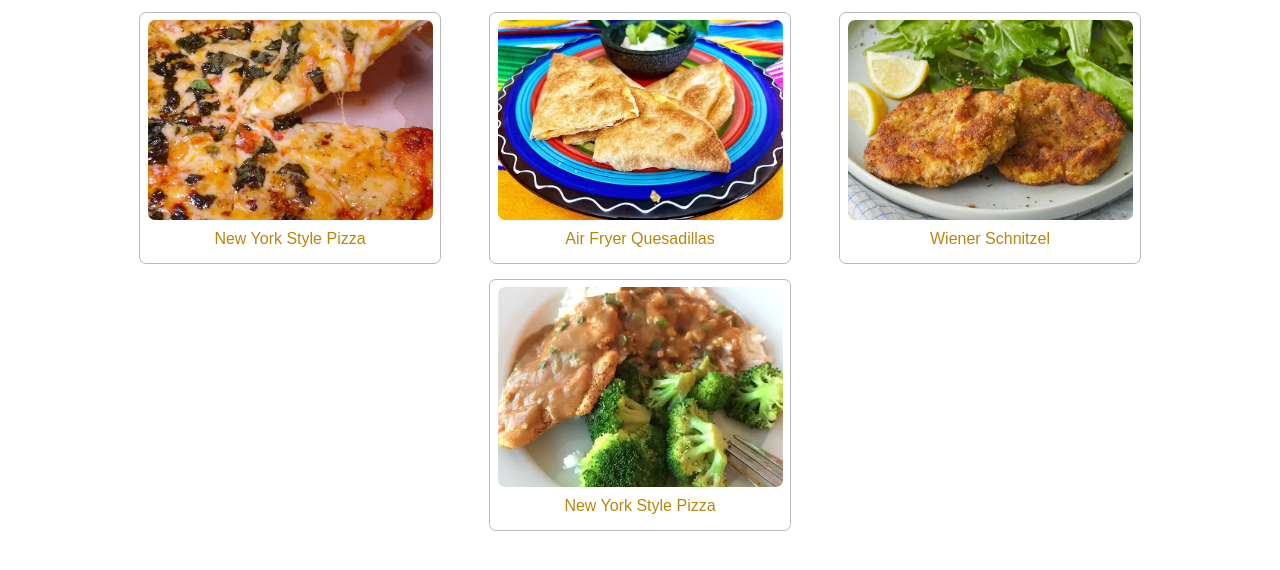
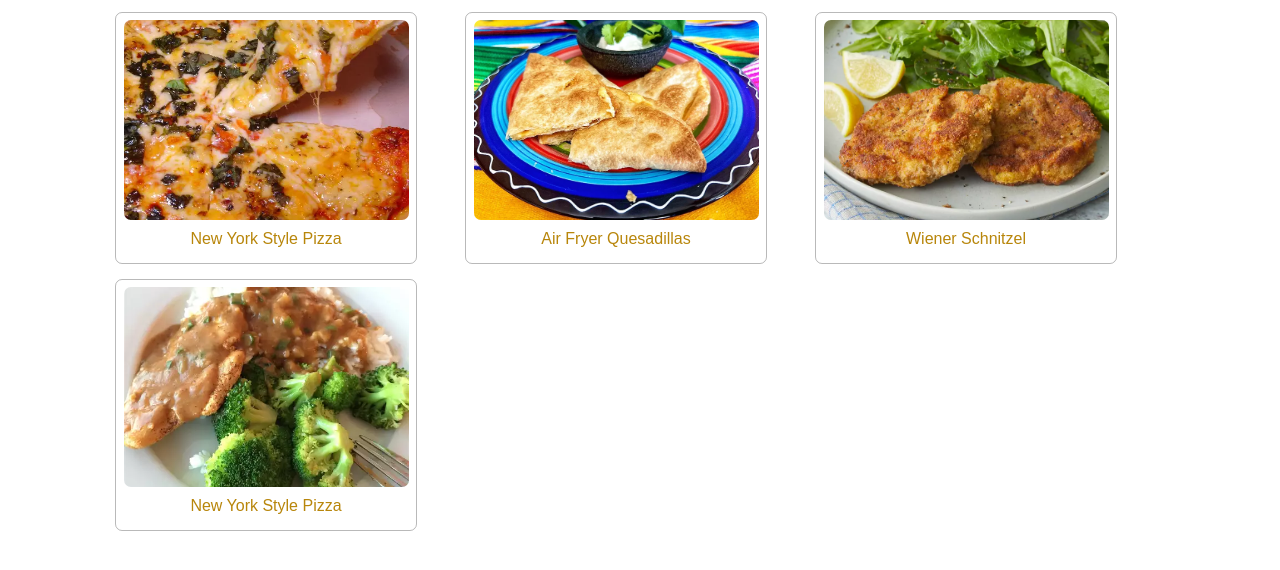
Before and after one commit to Owen-y-c/odin-recipes, a plain HTML site: page index.html in a window 1280 px wide. Shown: the part 60-630 px from the top of the page. Drawn offline with Linux system fonts and the light colour scheme.

Commit message:
Fix wrapping issue

```diff
--- a/css/style.css
+++ b/css/style.css
@@ -30,6 +30,7 @@ h1{
     height: 250px;
     margin-left: auto;
     margin-right: auto;
+    margin-left: 0;
   }
     .card-container figure a{
       text-decoration: none;
@@ -48,11 +49,6 @@ h1{
       border-radius: 7px;
 }
 
-/* TODO: Fix wrapping issue */
-.last{
-
-}
-
 @media screen and (min-width: 1050px) {
   .card-container{
     justify-content: baseline;
```
